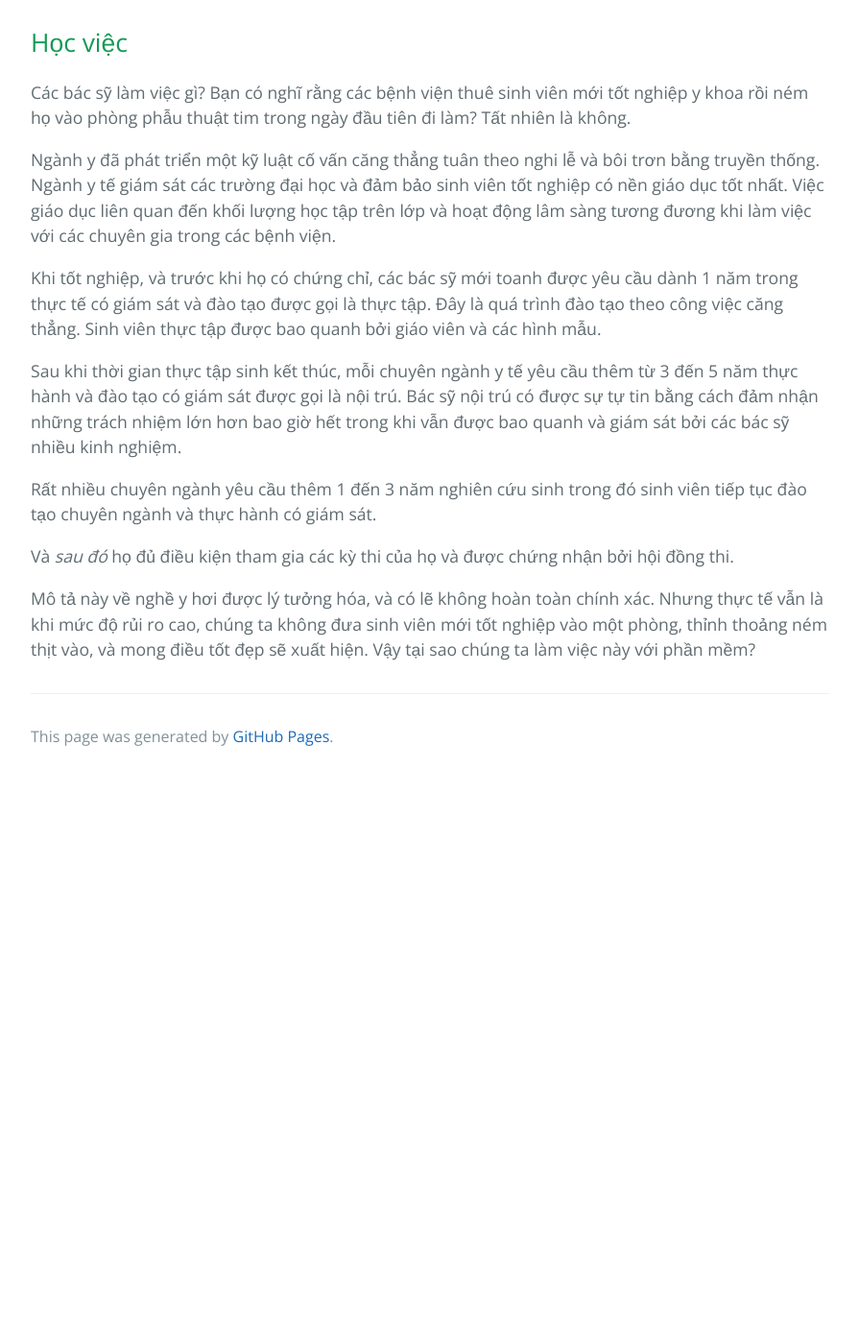
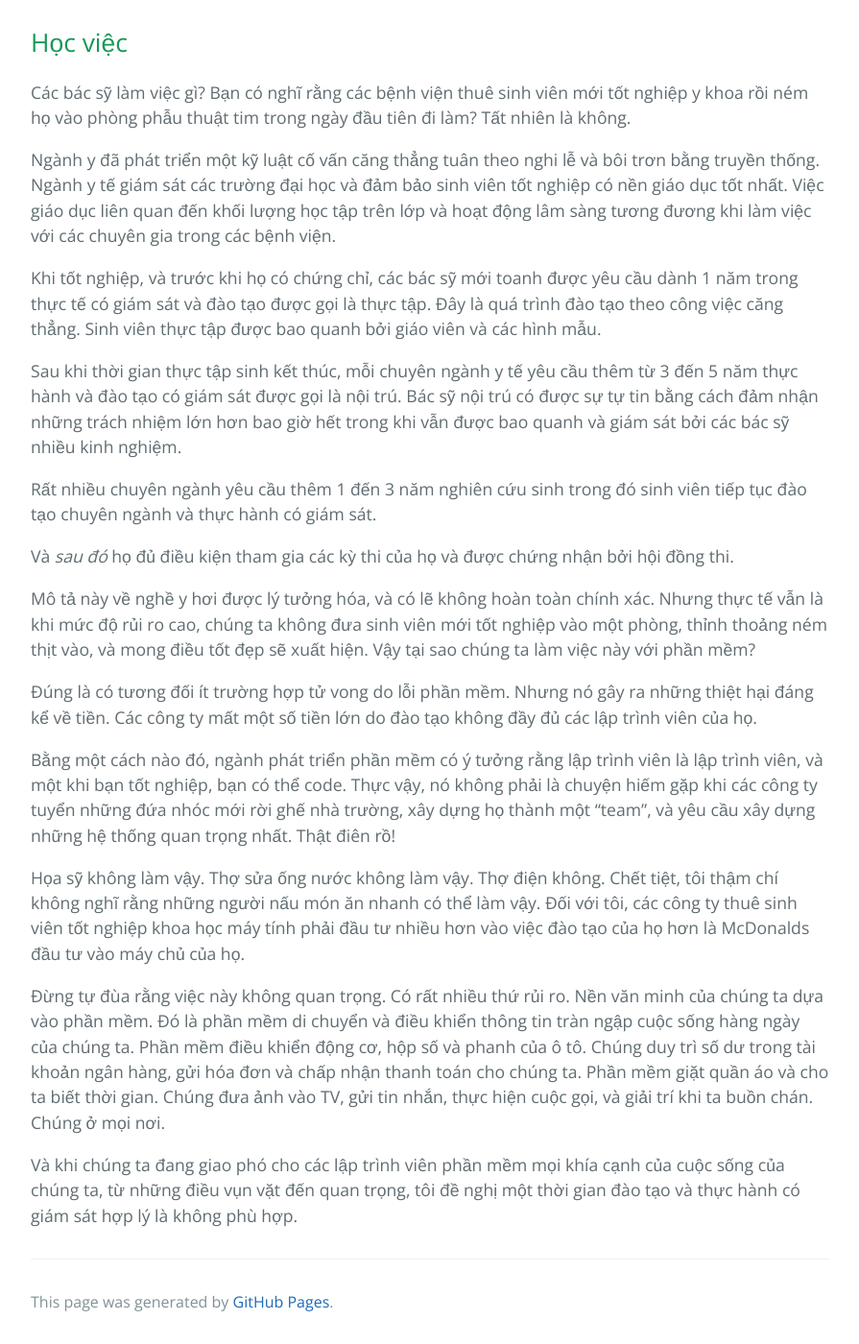
Before and after one commit to HaiBV/haibv.github.io, a Jekyll site: the page built from clean-coder/chapter-14-mentoring-apprenticeship-and-craftsmanship.md, in a window 1280 px wide and 1400 px high, scrolled down 6062 px. Shown: the whole window at 96% size, without its empty margins (192-1087 px from the left). Built offline with Jekyll 4.4.1, drawn with Linux system fonts in a browser that asks for light colours; our own code applies the rules of GitHub Pages for plain Markdown files; before the commit the page ends 6873 px from its top, so only the background shows below that.

Commit message:
Update The Clean Coder - Chapter 14 Mentoring, Apprenticeship, and Craftsmanship

```diff
--- a/clean-coder/chapter-14-mentoring-apprenticeship-and-craftsmanship.md
+++ b/clean-coder/chapter-14-mentoring-apprenticeship-and-craftsmanship.md
@@ -123,3 +123,13 @@ Rất nhiều chuyên ngành yêu cầu thêm 1 đến 3 năm nghiên cứu sinh
 Và _sau đó_ họ đủ điều kiện tham gia các kỳ thi của họ và được chứng nhận bởi hội đồng thi.
 
 Mô tả này về nghề y hơi được lý tưởng hóa, và có lẽ không hoàn toàn chính xác. Nhưng thực tế vẫn là khi mức độ rủi ro cao, chúng ta không đưa sinh viên mới tốt nghiệp vào một phòng, thỉnh thoảng ném thịt vào, và mong điều tốt đẹp sẽ xuất hiện. Vậy tại sao chúng ta làm việc này với phần mềm?
+
+Đúng là có tương đối ít trường hợp tử vong do lỗi phần mềm. Nhưng nó gây ra những thiệt hại đáng kể về tiền. Các công ty mất một số tiền lớn do đào tạo không đầy đủ các lập trình viên của họ.
+
+Bằng một cách nào đó, ngành phát triển phần mềm có ý tưởng rằng lập trình viên là lập trình viên, và một khi bạn tốt nghiệp, bạn có thể code. Thực vậy, nó không phải là chuyện hiếm gặp khi các công ty tuyển những đứa nhóc mới rời ghế nhà trường, xây dựng họ thành một "team", và yêu cầu xây dựng những hệ thống quan trọng nhất. Thật điên rồ!
+
+Họa sỹ không làm vậy. Thợ sửa ống nước không làm vậy. Thợ điện không. Chết tiệt, tôi thậm chí không nghĩ rằng những người nấu món ăn nhanh có thể làm vậy. Đối với tôi, các công ty thuê sinh viên tốt nghiệp khoa học máy tính phải đầu tư nhiều hơn vào việc đào tạo của họ hơn là McDonalds đầu tư vào máy chủ của họ.
+
+Đừng tự đùa rằng việc này không quan trọng. Có rất nhiều thứ rủi ro. Nền văn minh của chúng ta dựa vào phần mềm. Đó là phần mềm di chuyển và điều khiển thông tin tràn ngập cuộc sống hàng ngày của chúng ta. Phần mềm điều khiển động cơ, hộp số và phanh của ô tô. Chúng duy trì số dư trong tài khoản ngân hàng, gửi hóa đơn và chấp nhận thanh toán cho chúng ta. Phần mềm giặt quần áo và cho ta biết thời gian. Chúng đưa ảnh vào TV, gửi tin nhắn, thực hiện cuộc gọi, và giải trí khi ta buồn chán. Chúng ở mọi nơi.
+
+Và khi chúng ta đang giao phó cho các lập trình viên phần mềm mọi khía cạnh của cuộc sống của chúng ta, từ những điều vụn vặt đến quan trọng, tôi đề nghị một thời gian đào tạo và thực hành có giám sát hợp lý là không phù hợp.
```
